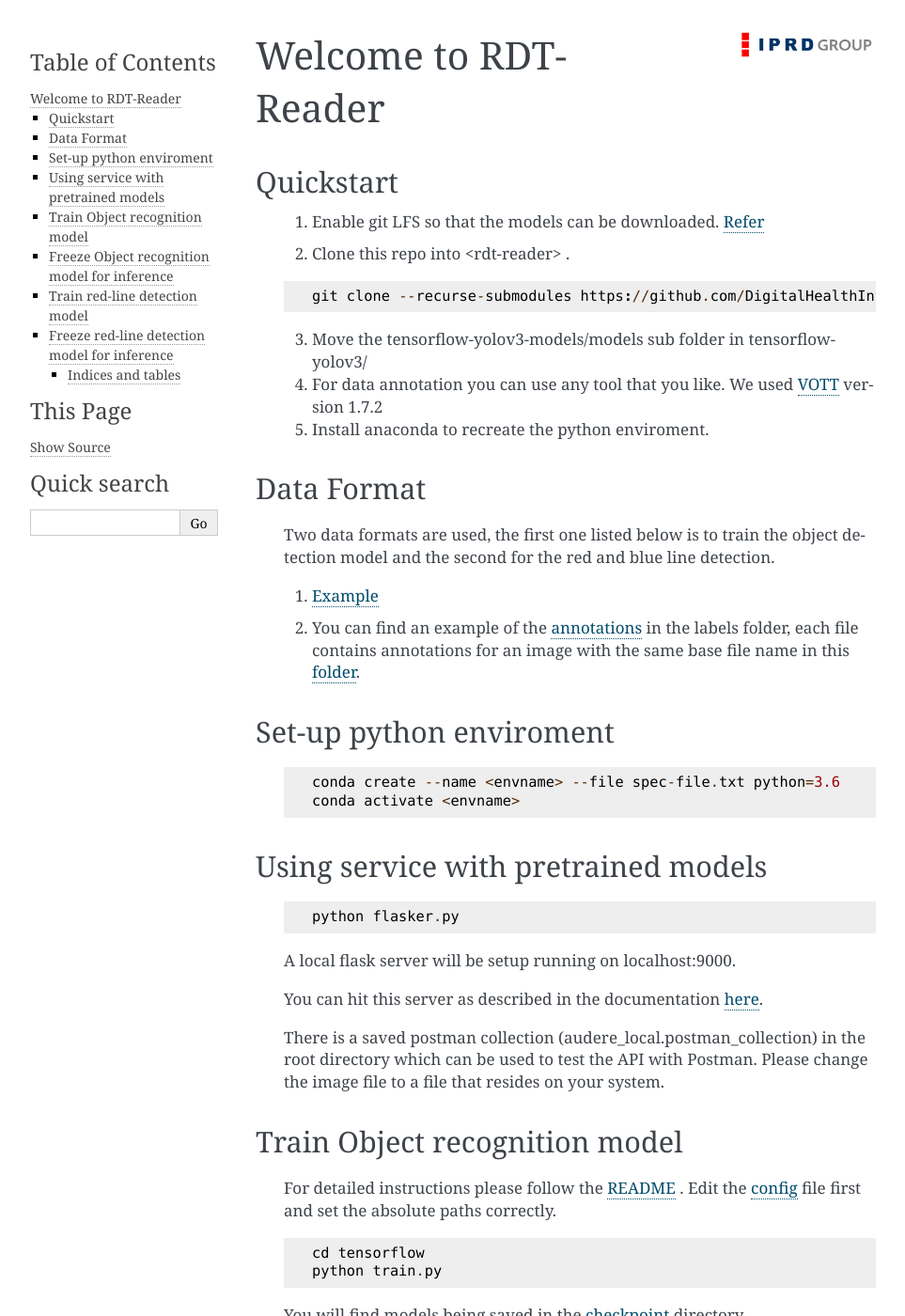
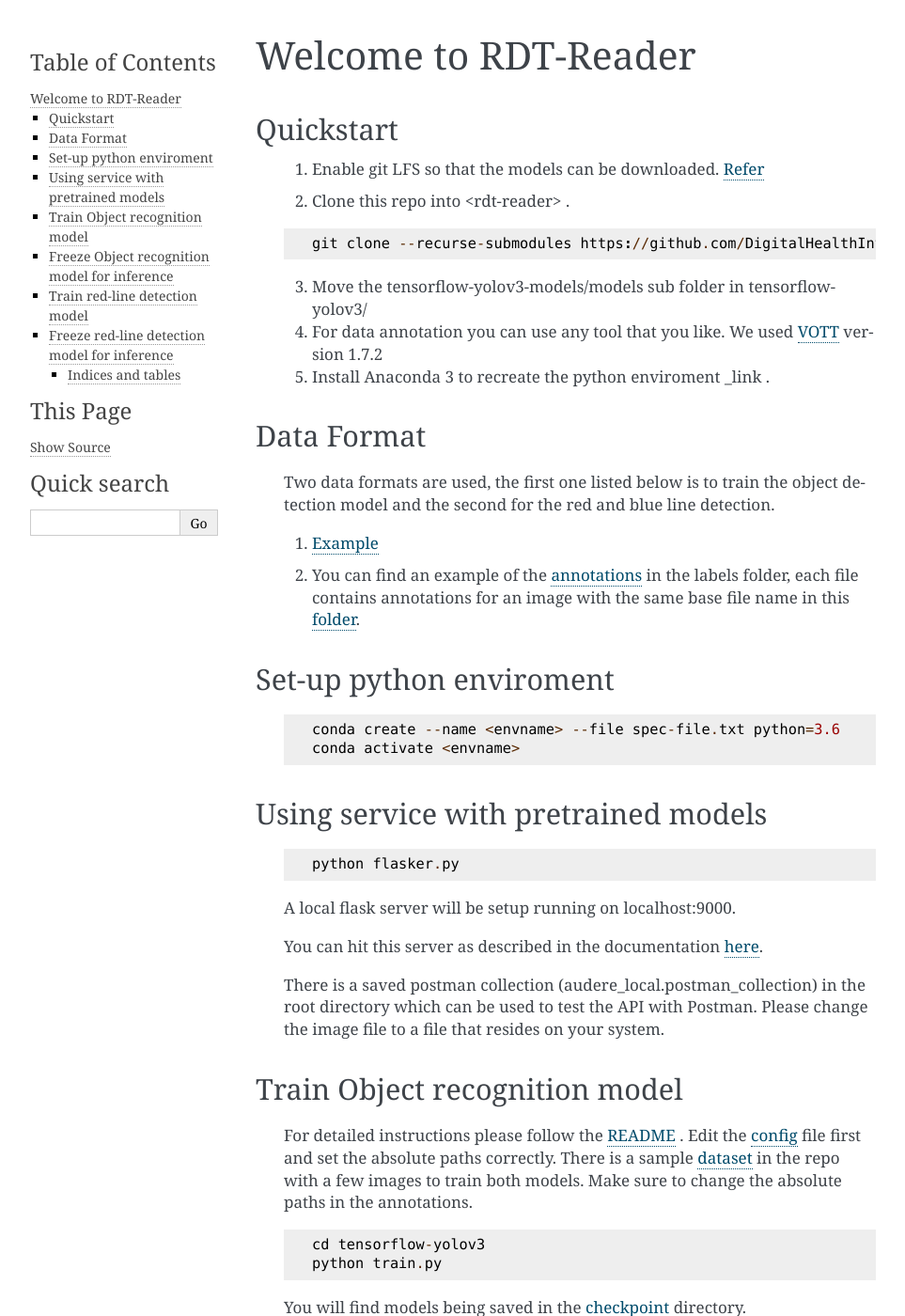
Before and after one commit to DigitalHealthIntegration/rdt-reader, a Sphinx documentation site: the page built from docs/source/index.rst, in a window 1280 px wide and 1400 px high. Shown: the whole window at 94% size, without its empty margins (148-1111 px from the left). Built offline with Sphinx 7.4.7, drawn with Linux system fonts in a browser that asks for light colours.

Commit message:
updated docs and changed few comments

```diff
--- a/docs/source/index.rst
+++ b/docs/source/index.rst
@@ -1,11 +1,6 @@
 .. rst-class:: hide-header
 
 .. rst-class:: hide-header
-
-.. image:: _static/iprdlogo.gif
-   :scale: 15%
-   :alt: IPRD Group
-   :align: right
 
 
 *********************
@@ -33,7 +28,9 @@ Quickstart
 
     4. For data annotation you can use any tool that you like. We used VOTT_ version 1.7.2
 
-    5. Install anaconda to recreate the python enviroment.
+    5. Install Anaconda 3 to recreate the python enviroment _link .
+
+    .. _link : https://www.anaconda.com/distribution/
 
     .. _VOTT: https://github.com/Microsoft/VoTT/releases
 
@@ -79,7 +76,9 @@ Using service with pretrained models
 Train Object recognition model
 ------------------------------
 
-    For detailed instructions please follow the README_ . Edit the config_ file first and set the absolute paths correctly.
+    For detailed instructions please follow the README_ . Edit the config_ file first and set the absolute paths correctly. There is a sample dataset_ in the repo with a few images to train both models. Make sure to change the absolute paths in the annotations.
+
+    .. _dataset: https://github.com/DigitalHealthIntegration/rdt-reader/tree/master/dataset
 
     .. _README: https://github.com/kashyapj2793/tensorflow-yolov3/blob/master/README.md
 
@@ -88,7 +87,7 @@ Train Object recognition model
 
     .. code-block::
 
-        cd tensorflow
+        cd tensorflow-yolov3
         python train.py
 
     You will find models being saved in the checkpoint_ directory.
```
Also changed, not shown: other parts of docs/source/index.rst (+0 -1 lines), train_blue_red.py (+5 -5 lines).
